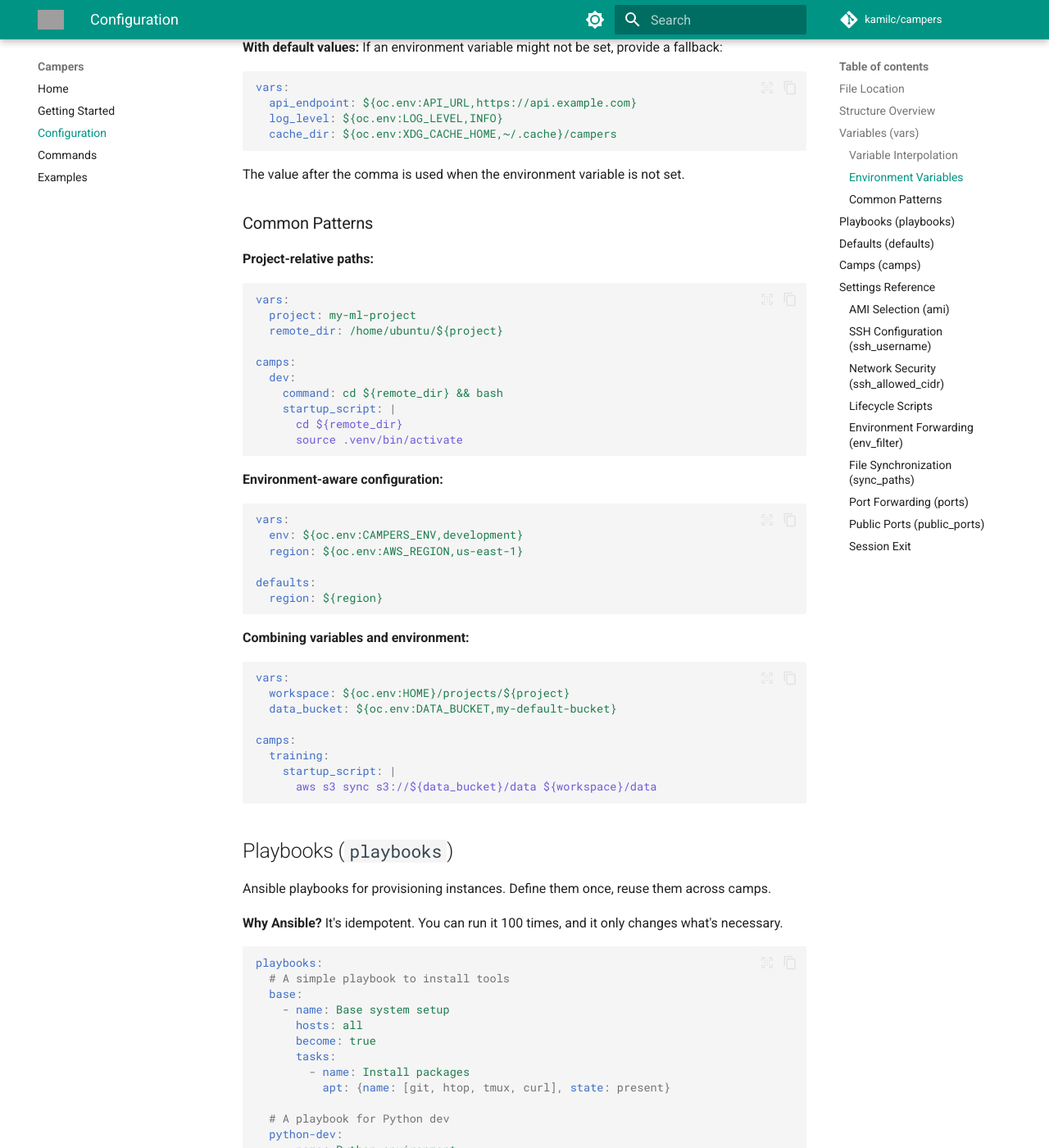
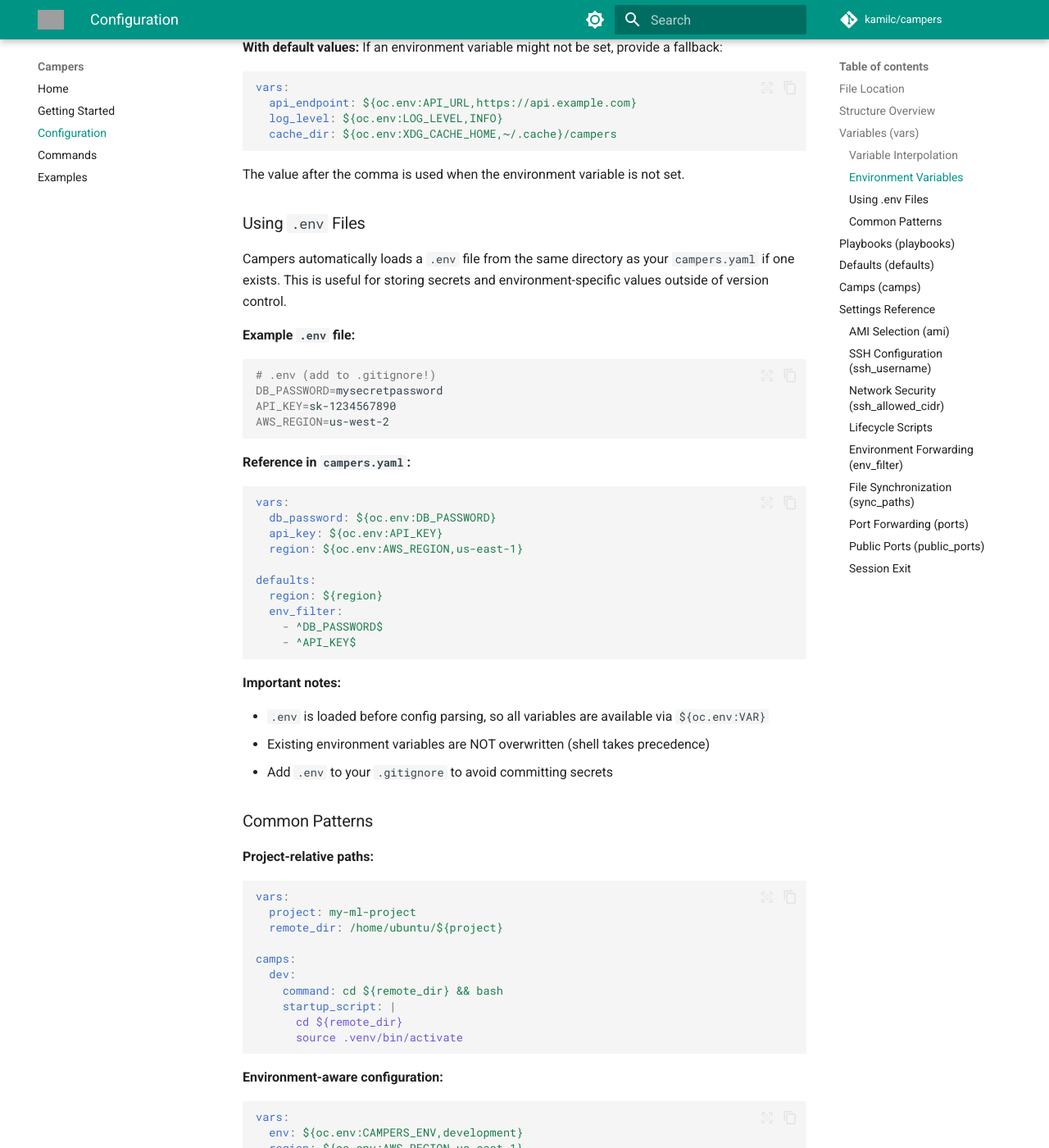
Before and after one commit to kamilc/campers, an MkDocs documentation site: the page built from docs/configuration.md, in a window 1280 px wide and 1400 px high, scrolled down 1679 px. Shown: the whole window at 82% size. Built offline with MkDocs 1.6.1 and Material for MkDocs 9.7.7, drawn with Linux system fonts in a browser that asks for light colours; comment, search, counter and statistics services are not loaded; grey boxes are pictures that could not be loaded.

Commit message:
Add .env file support for config loading
Campers now automatically loads a .env file from the config directory
before parsing, making secrets available via ${oc.env:VAR_NAME}.
Documented usage and added python-dotenv as a dependency.

````diff
--- a/docs/configuration.md
+++ b/docs/configuration.md
@@ -82,6 +82,38 @@ vars:
 ```
 
 The value after the comma is used when the environment variable is not set.
+
+### Using `.env` Files
+
+Campers automatically loads a `.env` file from the same directory as your `campers.yaml` if one exists. This is useful for storing secrets and environment-specific values outside of version control.
+
+**Example `.env` file:**
+```bash
+# .env (add to .gitignore!)
+DB_PASSWORD=mysecretpassword
+API_KEY=sk-1234567890
+AWS_REGION=us-west-2
+```
+
+**Reference in `campers.yaml`:**
+```yaml
+vars:
+  db_password: ${oc.env:DB_PASSWORD}
+  api_key: ${oc.env:API_KEY}
+  region: ${oc.env:AWS_REGION,us-east-1}
+
+defaults:
+  region: ${region}
+  env_filter:
+    - ^DB_PASSWORD$
+    - ^API_KEY$
+```
+
+**Important notes:**
+
+- `.env` is loaded before config parsing, so all variables are available via `${oc.env:VAR}`
+- Existing environment variables are NOT overwritten (shell takes precedence)
+- Add `.env` to your `.gitignore` to avoid committing secrets
 
 ### Common Patterns
 
--- a/pyproject.toml
+++ b/pyproject.toml
@@ -27,6 +27,7 @@ dependencies = [
     "fire>=0.7.1",
     "omegaconf>=2.3.0",
     "paramiko>=3.0.0,<4.0.0",
+    "python-dotenv>=1.2.1",
     "pyyaml>=6.0.3",
     "requests>=2.32.5",
     "rich>=14.1.0",
````
Also changed, not shown: README.md (+17 -0 lines), 2 other files.
